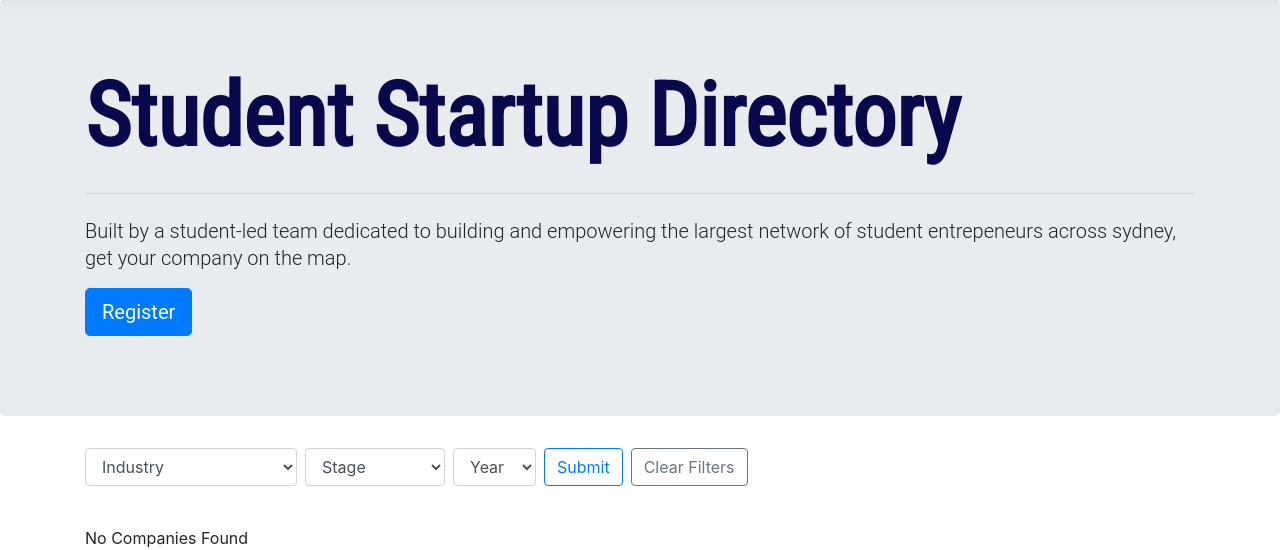
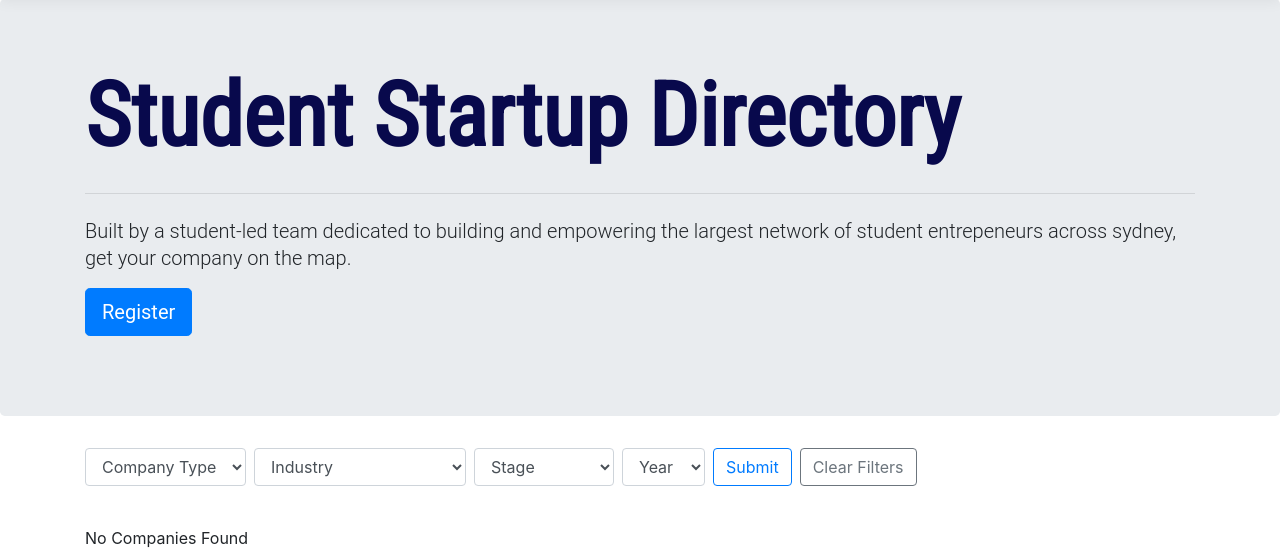
Before and after one commit to Kevinwochan/Startup-Directory, a Django app: page / in a window 1280 px wide. Shown: the part 87-637 px from the top of the page. Run offline with Django 3.2, Linux system fonts and the light colour scheme; data that the repository does not hold is empty; some libraries are stand-ins or nearby versions.

Commit message:
Preparing for new models

```diff
--- a/apps/directory/choices.py
+++ b/apps/directory/choices.py
@@ -1,7 +1,12 @@
 from django.utils import timezone
 from datetime import date, datetime
 
-# creates dyamic set of choices for founded date
+COMPANY_TYPE_LIST = ("Investor","Startup","Society","Support","School")
+COMPANY_TYPE_CHOICES= []
+for r in COMPANY_TYPE_LIST:
+        COMPANY_TYPE_CHOICES.append(("Coming Soon",r))
+
+# creates dynamic set of choices for founded date
 YEAR_CHOICES = []
 for r in range(2010, (datetime.now().year+1)):
         YEAR_CHOICES.append((r,r))
--- a/apps/directory/forms.py
+++ b/apps/directory/forms.py
@@ -5,6 +5,7 @@ from directory.choices import *
 YEAR_CHOICES.append(('','Year'))
 INDUSTRY_CHOICES.append(('','Industry'))
 FUNDING_CHOICES.append(('','Stage'))
+COMPANY_TYPE_CHOICES.append(('','Company Type'))
 
 class filterForm(forms.Form):
     industry = forms.ChoiceField(choices=INDUSTRY_CHOICES,
@@ -21,6 +22,12 @@ class filterForm(forms.Form):
         label="Year",
         widget=forms.Select(attrs={'class': "form-control mr-sm-2",'placeholder':'Year'}),
         required=False)
+
+    company_type = forms.ChoiceField(choices=COMPANY_TYPE_CHOICES,
+        label="Company Type",
+        widget=forms.Select(attrs={'class': "form-control mr-sm-2",'placeholder':'Type'}),
+        required=False)
+
 
 '''
 <form action="/filter" method="GET">
@@ -42,8 +49,7 @@ class filterForm(forms.Form):
                 <label for="founded_year">Year</label>
                 <select class="form-control">
                     <option value="" selected="selected">—</option>
-                    {% for year in options.year_founded %}
-                    <option value="{{ year }}">{{ year }}</option>
+                    {% for year in options.year_founded %} <option value="{{ year }}">{{ year }}</option>
                     {% endfor %}
                 </select>
                 <input type="submit" class="btn btn-default" value="Submit">
--- a/credentials.json
+++ b/credentials.json
@@ -1 +1 @@
-{"client_secret": "qobxxOuIS3emC11aUJYS53ZQ", "id_token": null, "user_agent": null, "revoke_uri": "https://accounts.google.com/o/oauth2/revoke", "_module": "oauth2client.client", "client_id": "390637779129-1e7j7cl7itqva75r80aa383n6lgrgck1.apps.googleusercontent.com", "refresh_token": "1/t79G_lcm5cU5Fu8AzKJLph-0xl4zuXcBIwJiDpmwKn0ScaUhPgW5WqSL5KthFkTk", "_class": "OAuth2Credentials", "id_token_jwt": null, "token_expiry": "2018-06-21T19:53:46Z", "token_response": {"expires_in": 3600, "access_token": "ya29.GlzhBVkvCidMhFx8CUZnEkg5VdHu6izJdrt0Dwd1ekJCQyxeaZvfGwPlgkZ4UdZbAd-LQiHTZwA03WuohE_eAfTf7P-bXhBADEGrIQ83aEOoxPQIREiMZwRoUzSC9g", "token_type": "Bearer"}, "token_info_uri": "https://www.googleapis.com/oauth2/v3/tokeninfo", "access_token": "ya29.GlzhBVkvCidMhFx8CUZnEkg5VdHu6izJdrt0Dwd1ekJCQyxeaZvfGwPlgkZ4UdZbAd-LQiHTZwA03WuohE_eAfTf7P-bXhBADEGrIQ83aEOoxPQIREiMZwRoUzSC9g", "scopes": ["https://www.googleapis.com/auth/spreadsheets.readonly"], "token_uri": "https://accounts.google.com/o/oauth2/token", "invalid": false}
+{"refresh_token": "1/t79G_lcm5cU5Fu8AzKJLph-0xl4zuXcBIwJiDpmwKn0ScaUhPgW5WqSL5KthFkTk", "client_secret": "qobxxOuIS3emC11aUJYS53ZQ", "_module": "oauth2client.client", "user_agent": null, "revoke_uri": "https://accounts.google.com/o/oauth2/revoke", "token_response": {"expires_in": 3600, "access_token": "ya29.GlziBUkKLrc1pta02jOnEEVWu8wpm1apz0PpeWBmfN2mU54oOi70_kIujTtqCgZL-dglue6ZXEvz_X4lsOhXgS8W3N9FeIVkghVrxZqnHZs2QKHgzNoKZAkwd0JQgA", "token_type": "Bearer"}, "token_uri": "https://accounts.google.com/o/oauth2/token", "id_token": null, "invalid": false, "access_token": "ya29.GlziBUkKLrc1pta02jOnEEVWu8wpm1apz0PpeWBmfN2mU54oOi70_kIujTtqCgZL-dglue6ZXEvz_X4lsOhXgS8W3N9FeIVkghVrxZqnHZs2QKHgzNoKZAkwd0JQgA", "token_info_uri": "https://www.googleapis.com/oauth2/v3/tokeninfo", "id_token_jwt": null, "_class": "OAuth2Credentials", "token_expiry": "2018-06-22T15:59:49Z", "scopes": ["https://www.googleapis.com/auth/spreadsheets.readonly"], "client_id": "390637779129-1e7j7cl7itqva75r80aa383n6lgrgck1.apps.googleusercontent.com"}
--- a/startupdirectory/templates/table_filter.html
+++ b/startupdirectory/templates/table_filter.html
@@ -1,6 +1,7 @@
 {% block filter %}
 <div id="filter-form">
 	<form class="form-inline" action="/filter" method="GET">
+	   {{ filter_form.company_type}}
 	   {{ filter_form.industry }}
 	   {{ filter_form.stage }}
 	   {{ filter_form.year }}
```
